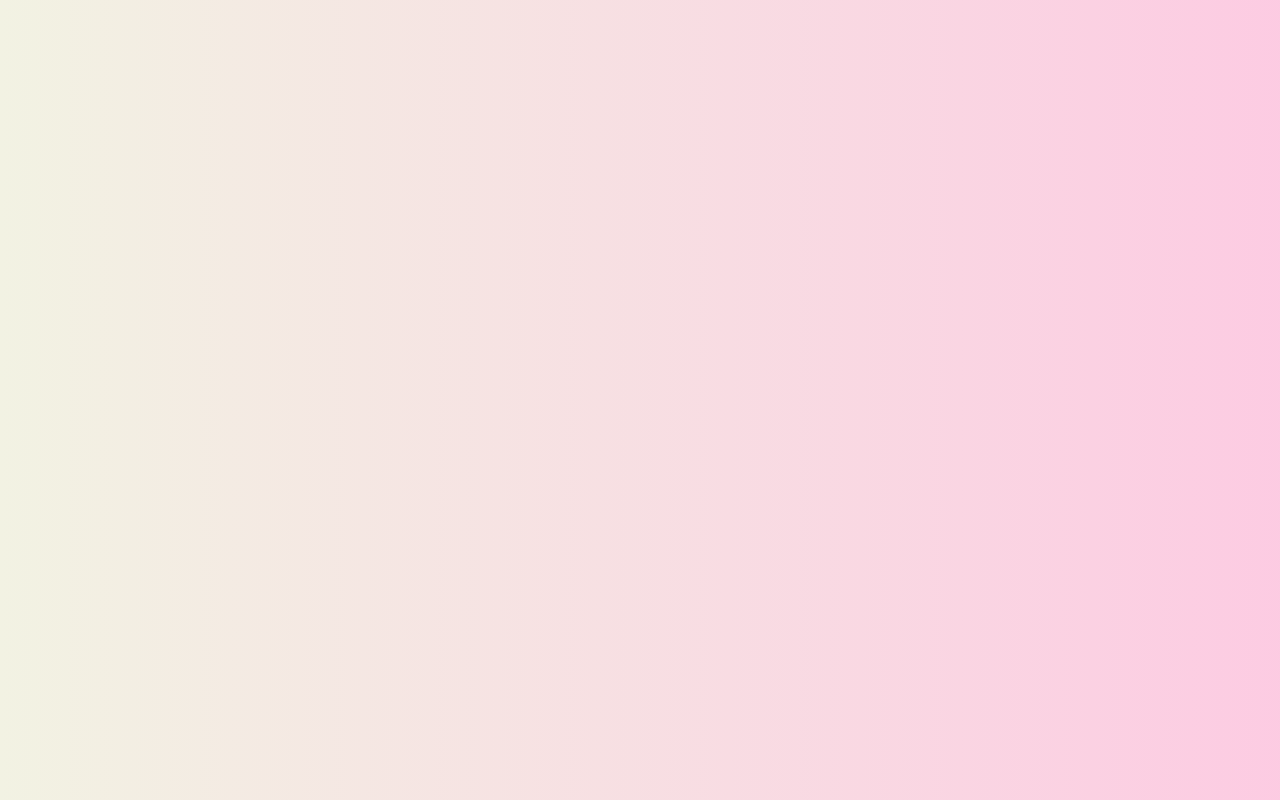
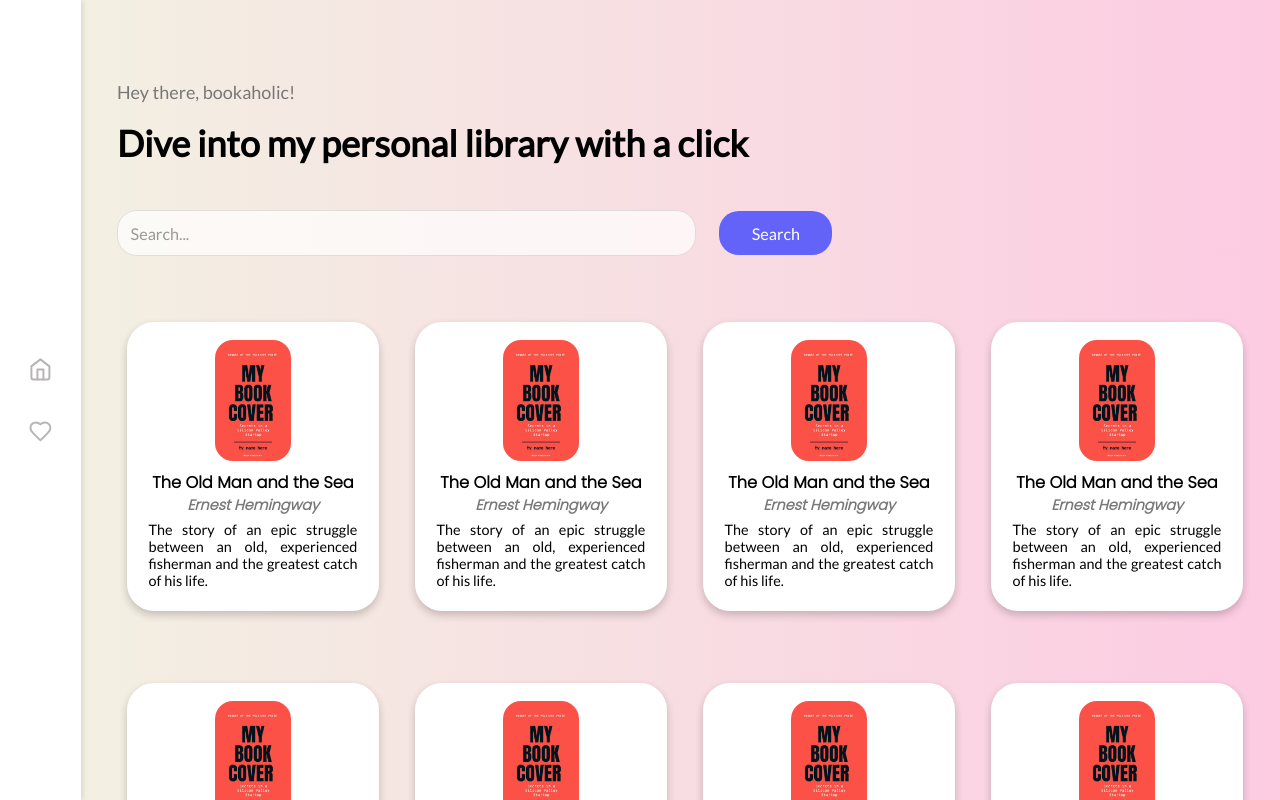
Before and after one commit to jm-go/fullstack-project, a React (Vite) app in the folder front-end/: page /favourites in a window 1280 px wide. Before the commit this address had no page. Built offline with nearby package versions, Linux system fonts and the light colour scheme.

Commit message:
Added page with favourites books

```diff
--- a/front-end/src/App.tsx
+++ b/front-end/src/App.tsx
@@ -1,4 +1,5 @@
 import "./main.scss";
+import Favourites from "./pages/Favourites/Favourites";
 import Home from "./pages/Home/Home";
 import { BrowserRouter, Route, Routes } from "react-router-dom";
 
@@ -7,8 +8,8 @@ const App = () => {
     <BrowserRouter>
       <Routes>
         <Route path="/fullstack-project" element={<Home />} />
-        {/* <Route path="/favourites" element={<Favourites />} />
-        <Route path="/book/:id" element={<BookDetails />} /> */}
+        <Route path="/favourites" element={<Favourites />} />
+        {/* <Route path="/book/:id" element={<BookDetails />} /> */}
       </Routes>
     </BrowserRouter>
   );
--- a/front-end/src/components/BookCard/BookCard.scss
+++ b/front-end/src/components/BookCard/BookCard.scss
@@ -12,6 +12,7 @@
     background: $color-white;
     align-items: center;
     margin: 1rem 0rem;
+    transition: transform 0.2s ease-in-out;
 
     &__image {
         width: 35%;
@@ -46,6 +47,7 @@
 
     &:hover {
         cursor: pointer;
+        transform: scale(1.03);
     }
 }
 
@@ -57,6 +59,6 @@
 
 @media (min-width: $breakpoint-large-desktop) {
     .book-card {
-       max-width: 12rem;
+        max-width: 12rem;
     }
 }
--- /dev/null
+++ b/front-end/src/pages/Favourites/Favourites.scss
@@ -0,0 +1,3 @@
+.favourites {
+    overflow-y: hidden;
+}
--- /dev/null
+++ b/front-end/src/pages/Favourites/Favourites.tsx
@@ -0,0 +1,20 @@
+import Sidebar from "../../components/Sidebar/Sidebar";
+import "./Favourites.scss";
+import Header from "../../components/Header/Header";
+import Layout from "../../components/Layout/Layout";
+import { mockBooks } from "../../components/data/books";
+import BookList from "../../components/BookList/BookList";
+
+const Favourites = () => {
+  return (
+    <Layout>
+      <main className="favourites">
+        <Sidebar />
+        <Header />
+        <BookList books={mockBooks} />
+      </main>
+    </Layout>
+  );
+};
+
+export default Favourites;
```
